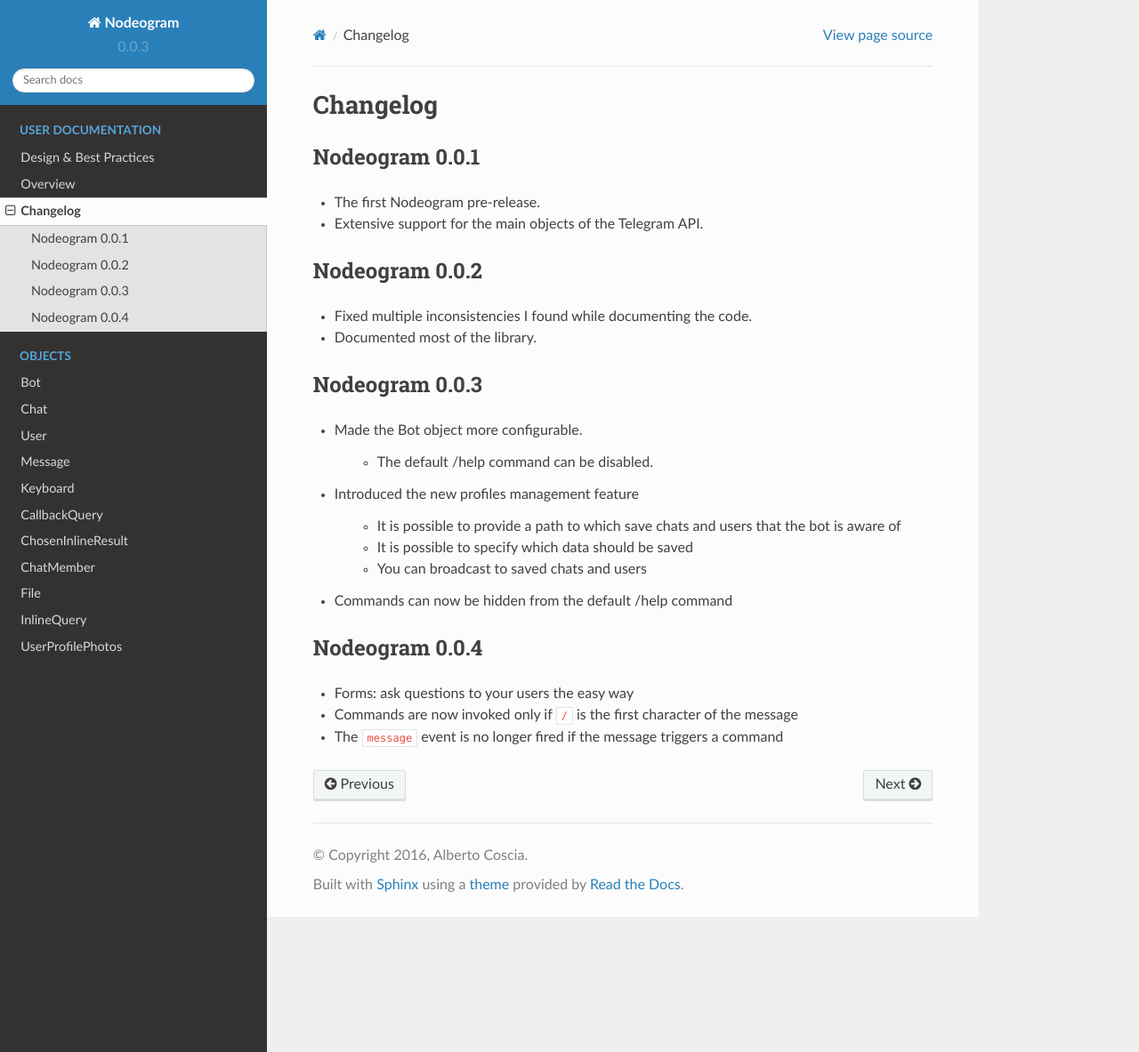
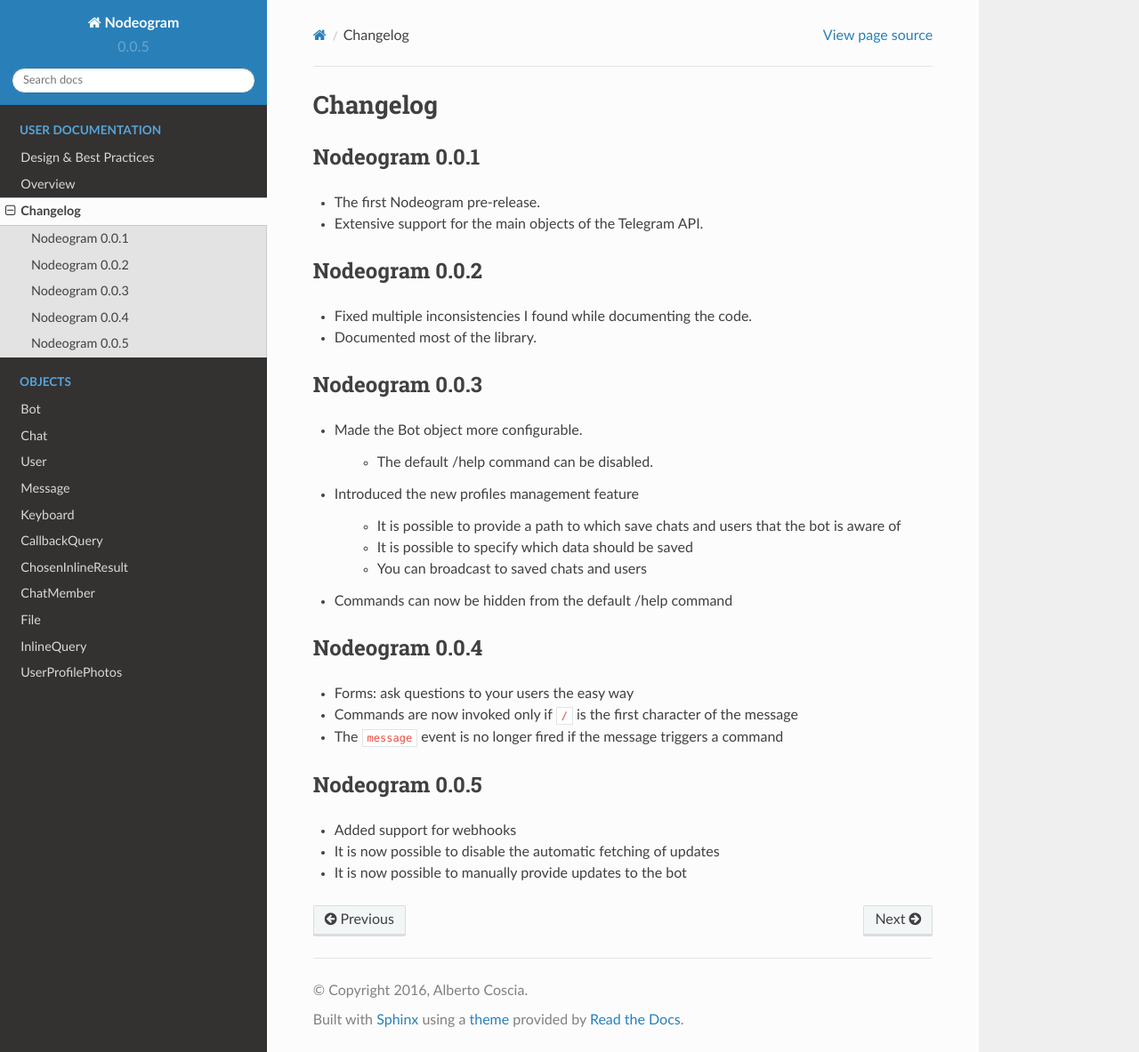
Before and after one commit to ALCC01/nodeogram, a Sphinx documentation site: the page built from docs/changelog.rst, in a window 1280 px wide and 1183 px high. Shown: the whole window at 89% size. Built offline with Sphinx 7.4.7 and the Read the Docs theme 2.0.0, drawn with Linux system fonts in a browser that asks for light colours.

Commit message:
Bump to 0.0.5

```diff
--- a/docs/changelog.rst
+++ b/docs/changelog.rst
@@ -38,3 +38,11 @@
 * Forms: ask questions to your users the easy way
 * Commands are now invoked only if ``/`` is the first character of the message
 * The ``message`` event is no longer fired if the message triggers a command
+
+===============
+Nodeogram 0.0.5
+===============
+
+* Added support for webhooks
+* It is now possible to disable the automatic fetching of updates
+* It is now possible to manually provide updates to the bot
--- a/docs/conf.py
+++ b/docs/conf.py
@@ -59,9 +59,9 @@
 # built documents.
 #
 # The short X.Y version.
-version = u'0.0.3'
+version = u'0.0.5'
 # The full version, including alpha/beta/rc tags.
-release = u'0.0.3'
+release = u'0.0.5'
 
 # The language for content autogenerated by Sphinx. Refer to documentation
 # for a list of supported languages.
--- a/package.json
+++ b/package.json
@@ -1,6 +1,6 @@
 {
   "name": "nodeogram",
-  "version": "0.0.4",
+  "version": "0.0.5",
   "description": "A simple yet complete Node.JS module for Telegram bots",
   "main": "index.js",
   "scripts": {
```
